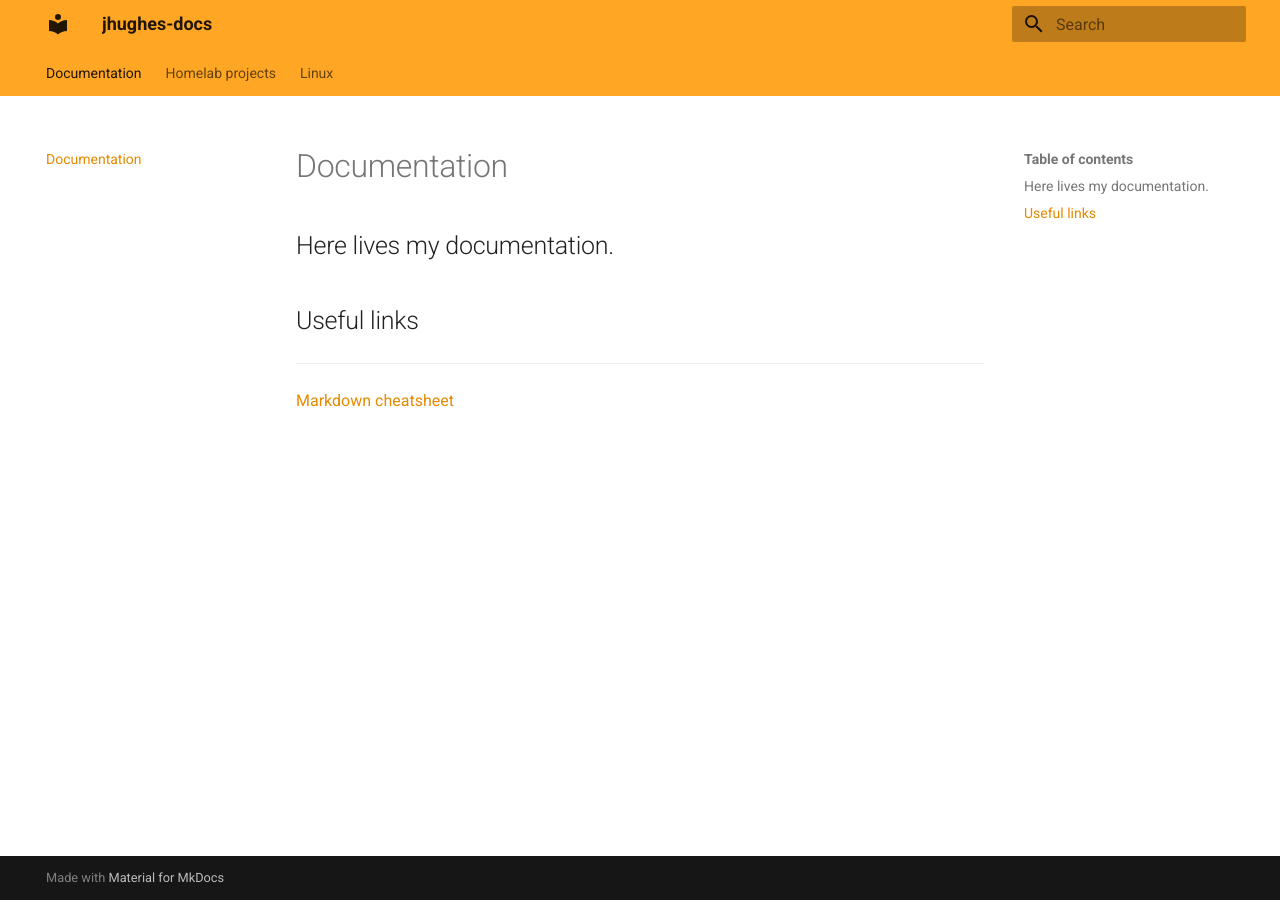
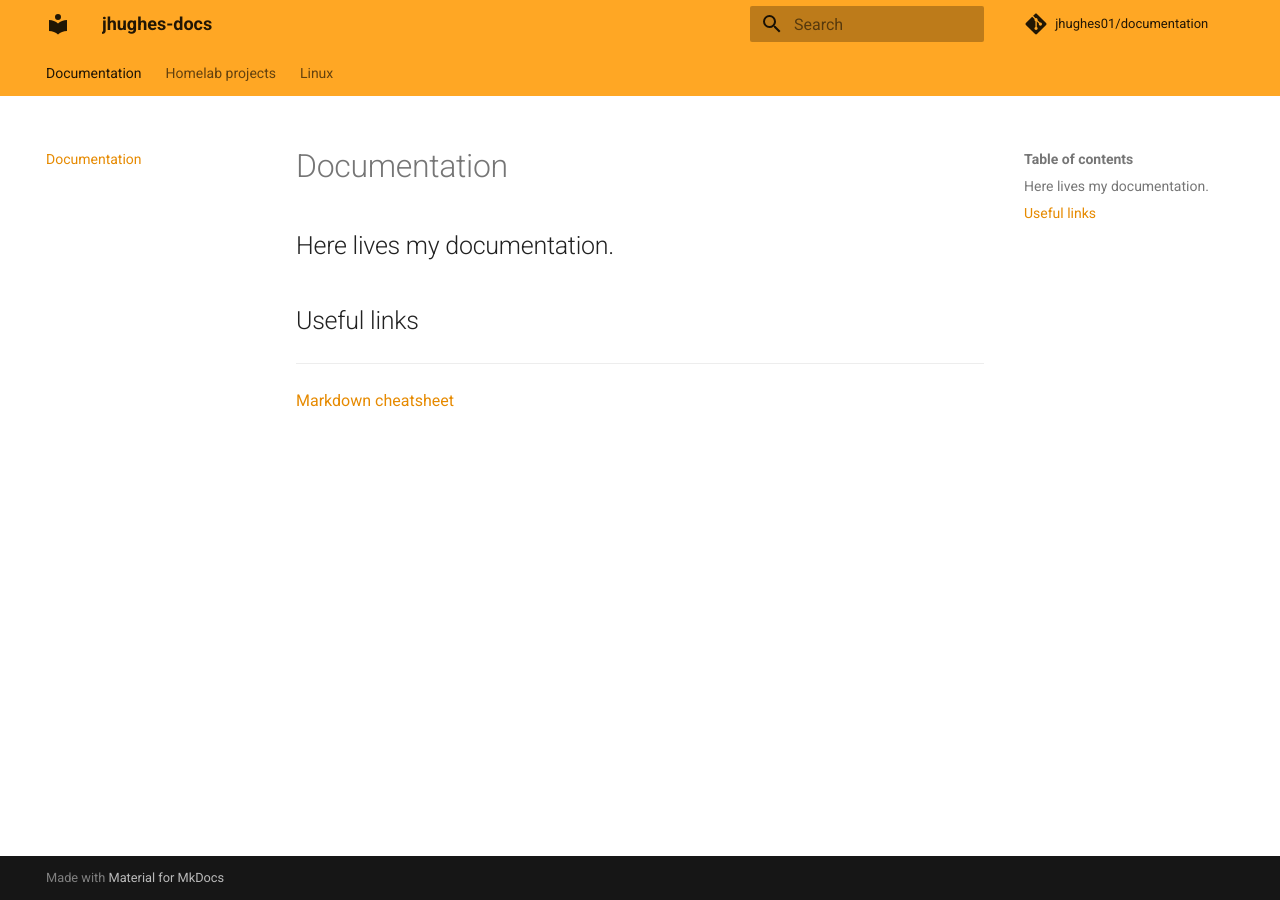
Before and after one commit to jackson-hughes/documentation, an MkDocs documentation site: the page built from docs/index.md, in a window 1280 px wide. Built offline with MkDocs 1.6.1 and Material for MkDocs 9.7.7, drawn with Linux system fonts in a browser that asks for light colours; comment, search, counter and statistics services are not loaded; part of the change alters nothing that is shown.

Commit message:
correct repo name

```diff
--- a/mkdocs.yml
+++ b/mkdocs.yml
@@ -1,13 +1,13 @@
 site_name: jhughes-docs
 edit_uri: ''
+repo_name: 'jhughes01/documentation'
+repo_url: 'https://github.com/jhughes01/documentation'
 theme:
   name: 'material'
   palette:
     primary: 'orange'
   feature:
     tabs: true
-  repo_name: 'jhughes01/documentation'
-  repo_url: 'https://github.com/jhughes01/documentation'
   markdown_extensions:
     - admonition
     - codehilite:
```
